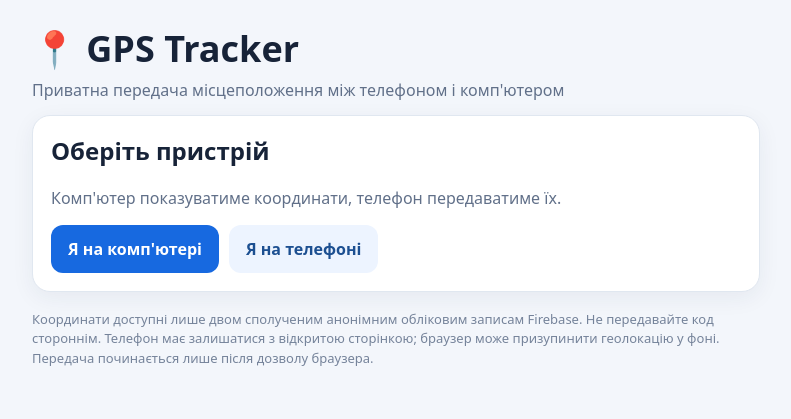
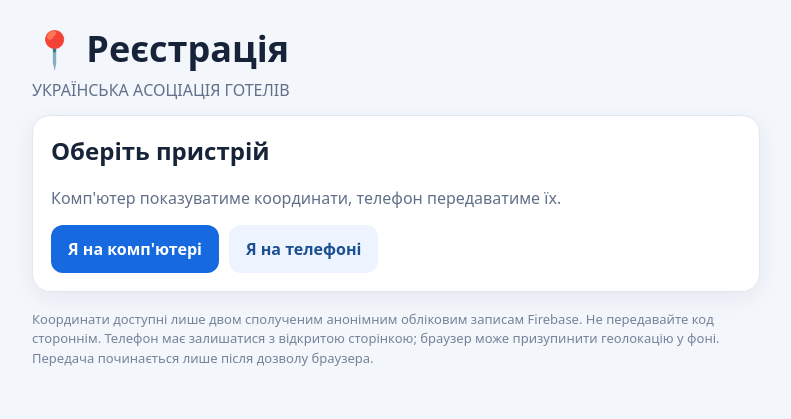
Before and after one commit to bogdob29042005-lgtm/gps-tracker, a plain HTML site: page index.html in a window 1280 px wide. Shown: the whole page, without its empty margins (244-1035 px from the left). Drawn offline with Linux system fonts and the light colour scheme.

Commit message:
Update index.html

```diff
--- a/index.html
+++ b/index.html
@@ -4,7 +4,7 @@
 <meta charset="utf-8">
 <meta name="viewport" content="width=device-width, initial-scale=1">
 <meta name="theme-color" content="#14233b">
-<title>GPS Tracker — приватне сполучення</title>
+<title>Реєстрація — приватне сполучення</title>
 <style>
 :root{font-family:system-ui,-apple-system,Segoe UI,sans-serif;color:#172338;background:#f3f6fb}
 *{box-sizing:border-box}body{margin:0}main{max-width:760px;margin:auto;padding:24px 16px 48px}
@@ -25,7 +25,7 @@ iframe{width:100%;height:390px;border:0;border-radius:14px;background:#edf1f6}
 </style>
 </head>
 <body><main>
-<header><h1>📍 GPS Tracker</h1><div class="muted">Приватна передача місцеположення між телефоном і комп'ютером</div></header>
+<header><h1>📍 Реєстрація</h1><div class="muted">УКРАЇНСЬКА АСОЦІАЦІЯ ГОТЕЛІВ</div></header>
 
 <section class="panel" id="rolePanel">
   <h2 style="margin-top:0">Оберіть пристрій</h2>
```
